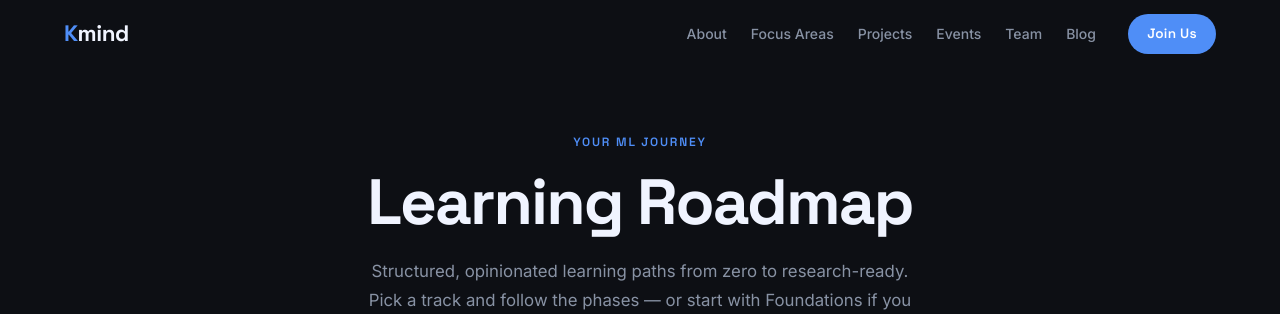
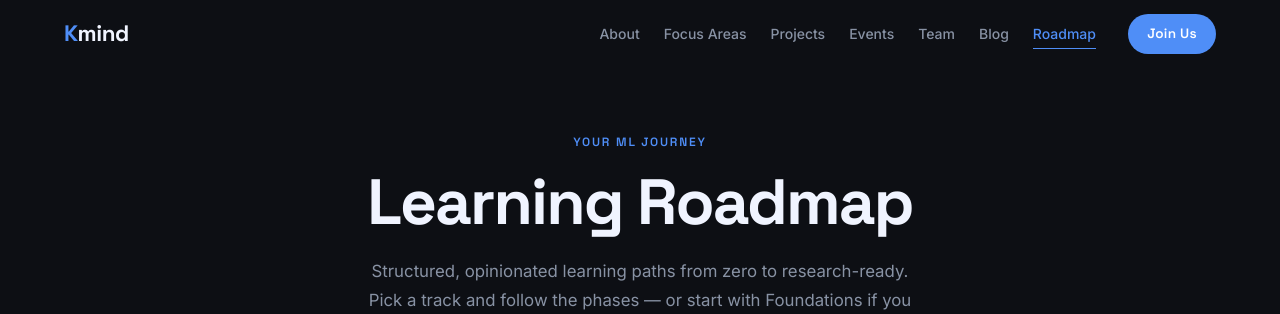
Before and after one commit to ajoycodes/Club-Website---CSE-3100, a PHP site: page /roadmap.html in a window 1280 px wide. Shown: the top 314 px of the page. Run offline with PHP 8.4, Linux system fonts and the light colour scheme.

Commit message:
Fixed Nav Linking

```diff
--- a/index.html
+++ b/index.html
@@ -22,6 +22,7 @@
           <a href="#projects">Projects</a>
           <a href="#events">Events</a>
           <a href="#team">Team</a>
+          <a href="blog.html">Blog</a>
         </nav>
 
         <a href="#join" class="btn btn--primary navbar__cta">Join Us</a>
--- a/research.html
+++ b/research.html
@@ -22,6 +22,7 @@
           <a href="index.html#events">Events</a>
           <a href="index.html#team">Team</a>
           <a href="blog.html">Blog</a>
+          <a href="research.html" class="navbar__link--active">Research</a>
         </nav>
         <a href="index.html#join" class="btn btn--primary navbar__cta">Join Us</a>
         <button class="navbar__hamburger" id="hamburger" aria-label="Toggle menu">
--- a/roadmap.css
+++ b/roadmap.css
@@ -2,6 +2,14 @@
    ROADMAP PAGE — roadmap.css
    Depends on style.css for tokens, navbar, footer, utilities
    ============================================================ */
+
+/* ── Active nav link ── */
+.navbar__link--active {
+  color: var(--clr-blue) !important;
+}
+.navbar__link--active::after {
+  width: 100% !important;
+}
 
 /* ── Page Hero ── */
 .page-hero {
--- a/roadmap.html
+++ b/roadmap.html
@@ -22,6 +22,7 @@
           <a href="index.html#events">Events</a>
           <a href="index.html#team">Team</a>
           <a href="blog.html">Blog</a>
+          <a href="roadmap.html" class="navbar__link--active">Roadmap</a>
         </nav>
         <a href="index.html#join" class="btn btn--primary navbar__cta">Join Us</a>
         <button class="navbar__hamburger" id="hamburger" aria-label="Toggle menu">
```
Also changed, not shown: research.css (+8 -0 lines).
